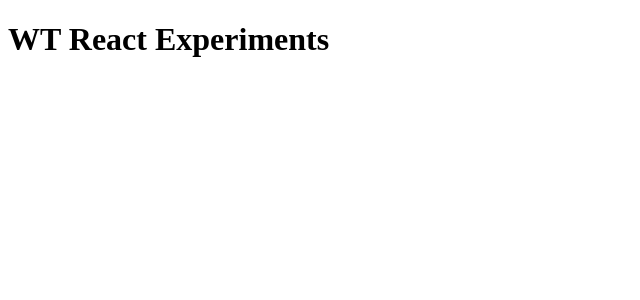
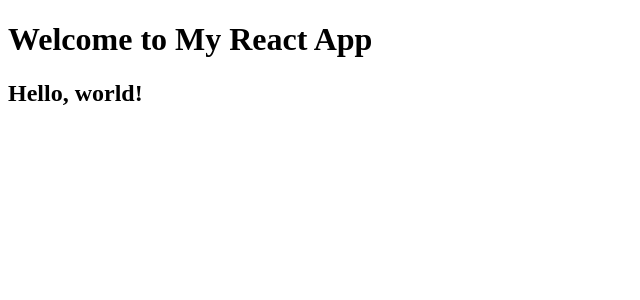
Before and after one commit to sumitmali3771-gif/WTEXP, a React (Create React App) app: page / in a window 1280 px wide. Shown: the top 300 px of the page, without its empty margins (0-640 px from the left). Built offline with nearby package versions, Linux system fonts and the light colour scheme.

Commit message:
Implemented Experiment 6

```diff
--- a/public/index.html
+++ b/public/index.html
@@ -3,7 +3,7 @@
   <head>
     <meta charset="utf-8" />
     <meta name="viewport" content="width=device-width, initial-scale=1" />
-    <title>WT React Experiments</title>
+    <title>React App</title>
   </head>
   <body>
     <noscript>You need to enable JavaScript to run this app.</noscript>
--- a/src/App.js
+++ b/src/App.js
@@ -3,7 +3,8 @@ import React from 'react';
 function App() {
   return (
     <div>
-      <h1>WT React Experiments</h1>
+      <h1>Welcome to My React App</h1>
+      <h2>Hello, world!</h2>
     </div>
   );
 }
```
